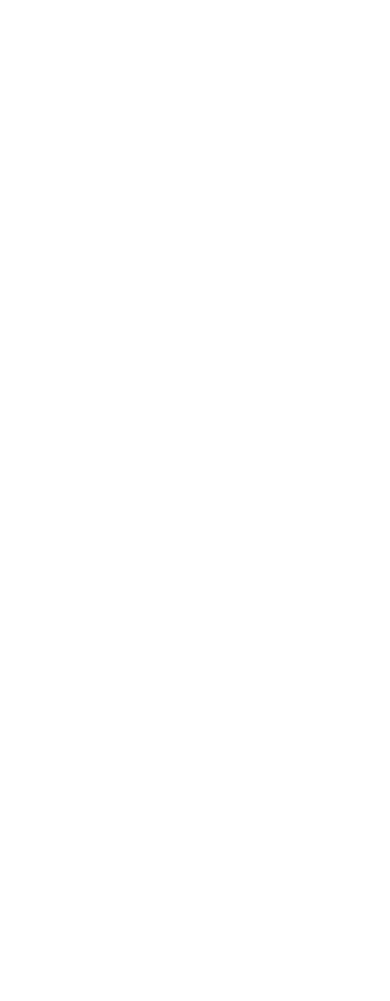
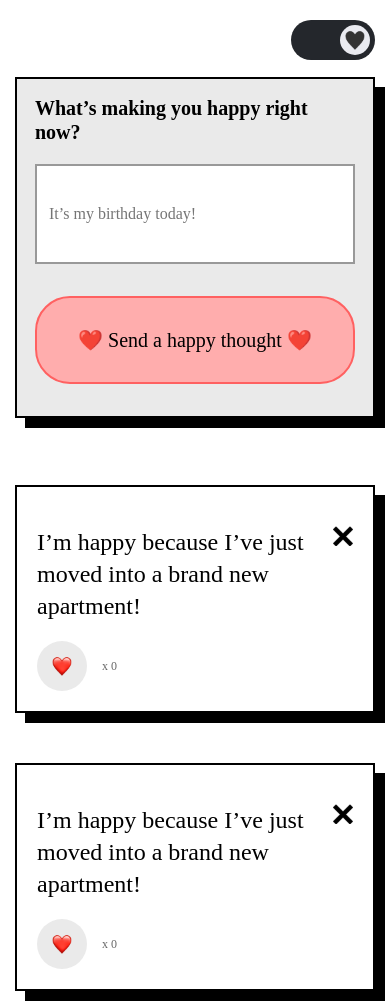
Before and after one commit to rartamosa/Happy-Thoughts-asynchronous-js-app, a plain HTML site: page index.html in a window 390 px wide. Shown: the top 1001 px of the page. Before the commit the page ends 844 px from the top, so only its background shows below. Drawn offline with Linux system fonts and the light colour scheme; a web font is replaced by a local one.

Commit message:
Updated HTML and CSS for mobile, tablet and desktop

```diff
--- a/app.js
+++ b/app.js
@@ -0,0 +1,7 @@
+// Buttons
+const themeButton = document.querySelector(".theme_switch");
+
+// Containers
+const body = document.querySelector("body");
+// Theme switch
+themeButton.addEventListener("click", () => body.classList.toggle("darktheme"));
--- a/index.html
+++ b/index.html
@@ -4,9 +4,71 @@
     <meta charset="UTF-8" />
     <meta http-equiv="X-UA-Compatible" content="IE=edge" />
     <meta name="viewport" content="width=device-width, initial-scale=1.0" />
+    <link
+      href="https://fonts.googleapis.com/css2?family=Kadwa&display=swap"
+      rel="stylesheet"
+    />
     <link rel="stylesheet" href="./style.css" />
-    <title>Document</title>
+    <title>Happy Thoughts</title>
   </head>
-  <body></body>
+  <body>
+    <section>
+      <div class="theme_switch_container">
+        <input class="theme_switch" type="checkbox" />
+      </div>
+      <div class="new-thought__container container">
+        <h2>What’s making you happy right now?</h2>
+        <form class="new-thought__container_form">
+          <input
+            type="text"
+            class="new-thought__container_input"
+            placeholder="It’s my birthday today!"
+            required
+            minlength="5"
+            maxlength="65"
+          />
+          <button class="new-thought__container_button" type="submit">
+            ❤️ Send a happy thought ❤️
+          </button>
+        </form>
+      </div>
+      <div class="single-thought__container container">
+        <div class="single-thought__container-1st-part">
+          <span class="single-thought__container-text">
+            I’m happy because I’ve just moved into a brand new apartment!
+          </span>
+          <button class="single-thought__container-delete"></button>
+        </div>
+        <div class="single-thought__container-2nd-part">
+          <button class="single-thought__container-like"></button>
+          <span class="single-thought__container-like-counter">x 0</span>
+        </div>
+      </div>
+      <div class="single-thought__container container">
+        <div class="single-thought__container-1st-part">
+          <span class="single-thought__container-text">
+            I’m happy because I’ve just moved into a brand new apartment!
+          </span>
+          <button class="single-thought__container-delete"></button>
+        </div>
+        <div class="single-thought__container-2nd-part">
+          <button class="single-thought__container-like"></button>
+          <span class="single-thought__container-like-counter">x 0</span>
+        </div>
+      </div>
+      <div class="single-thought__container container">
+        <div class="single-thought__container-1st-part">
+          <span class="single-thought__container-text">
+            I’m happy because I’ve just moved into a brand new apartment!
+          </span>
+          <button class="single-thought__container-delete"></button>
+        </div>
+        <div class="single-thought__container-2nd-part">
+          <button class="single-thought__container-like"></button>
+          <span class="single-thought__container-like-counter">x 0</span>
+        </div>
+      </div>
+    </section>
+  </body>
   <script src="./app.js"></script>
 </html>
--- a/style.css
+++ b/style.css
@@ -0,0 +1,214 @@
+* {
+  box-sizing: border-box;
+  padding: 0;
+  margin: 0;
+}
+
+body {
+  font-family: "Kadwa", serif;
+  font-size: 20px;
+  font-weight: 400;
+  background-color: #fff;
+  line-height: 24px;
+}
+
+h2 {
+  font-size: 20px;
+}
+
+.container {
+  /* width: 100%; */
+  margin: 0 15px;
+  box-shadow: 10px 10px 0px #000000;
+  border: 2px solid #000;
+  background-color: #fff;
+}
+
+.theme_switch {
+  width: 84px;
+  height: 40px;
+  position: absolute;
+  right: 15px;
+  top: 20px;
+  background-color: #24272c;
+  border-radius: 50px;
+  -webkit-appearance: none;
+  cursor: pointer;
+}
+
+.theme_switch:after {
+  content: "";
+  position: absolute;
+  top: 5px;
+  right: 5px;
+  background: #e9eaf0;
+  width: 30px;
+  height: 30px;
+  border-radius: 50%;
+  background-image: url(./assets/heart_dark-theme.png);
+  background-size: 20px;
+  background-position: center;
+  background-repeat: no-repeat;
+}
+
+.theme_switch:checked {
+  background-color: #eaeaea;
+}
+
+.theme_switch:checked:after {
+  left: 5px;
+  background-color: #333333;
+  background-image: url(./assets/heart_light-theme.png);
+  background-size: 20px;
+  background-position: center;
+  background-repeat: no-repeat;
+}
+
+.new-thought__container {
+  margin-top: 77px;
+  background-color: #eaeaea;
+  padding: 17px 18px 32px 18px;
+  margin-bottom: 67px;
+}
+
+.new-thought__container_form {
+  display: flex;
+  flex-direction: column;
+}
+
+.new-thought__container_input {
+  height: 100px;
+  border: 2px solid #999999;
+  padding: 12px;
+  font-family: "Kadwa", serif;
+  font-size: 16px;
+  margin-top: 20px;
+  margin-bottom: 32px;
+  position: relative;
+}
+
+.new-thought__container_button {
+  font-family: "Kadwa", serif;
+  font-size: 20px;
+  background-color: #ffadad;
+  border: 2px solid #ff6161;
+  border-radius: 35px;
+  padding: 22px 0;
+  line-height: 40px;
+  cursor: pointer;
+}
+
+.single-thought__container {
+  padding: 20px;
+  line-height: 32px;
+  font-size: 24px;
+  margin-bottom: 50px;
+}
+
+.single-thought__container-1st-part,
+.single-thought__container-2nd-part {
+  display: flex;
+  justify-content: space-between;
+  margin-top: 19px;
+}
+
+.single-thought__container-2nd-part {
+  justify-content: start;
+  align-items: center;
+  gap: 15px;
+}
+
+.single-thought__container-text {
+  width: 90%;
+}
+
+.single-thought__container-delete {
+  background-image: url(./assets/delete_button.png);
+  background-size: 20px;
+  width: 20px;
+  height: 20px;
+  background-position: right top;
+  background-repeat: no-repeat;
+  background-color: transparent;
+  border: none;
+  cursor: pointer;
+}
+
+.single-thought__container-like {
+  background-image: url(./assets/like_button.png);
+  width: 50px;
+  height: 50px;
+  background-size: 20px;
+  background-repeat: no-repeat;
+  background-position: center;
+  background-color: #eaeaea;
+  border: none;
+  border-radius: 25px;
+  cursor: pointer;
+}
+
+.single-thought__container-like:visited,
+.single-thought__container-like:hover {
+  background-color: #ffadad;
+}
+
+.single-thought__container-like-counter {
+  color: #666666;
+  font-size: 12px;
+  line-height: 15px;
+}
+
+/* Tablet */
+@media all and (min-width: 768px) {
+  h2 {
+    font-size: 24px;
+    line-height: 48px;
+  }
+  .theme_switch {
+    right: 36px;
+  }
+  .container {
+    margin: 0 36px;
+  }
+  .new-thought__container {
+    margin-top: 77px;
+    margin-bottom: 100px;
+  }
+  .new-thought__container_button {
+    width: 304px;
+  }
+  .single-thought__container {
+    margin-bottom: 50px;
+  }
+  .single-thought__container-delete {
+    width: 15px;
+    height: 15px;
+    background-size: 15px;
+  }
+}
+
+/* Desktop */
+@media all and (min-width: 1200px) {
+  body {
+    display: flex;
+    justify-content: center;
+  }
+  .container {
+    width: 696px;
+    margin: 100px 0 77px 0;
+  }
+  .theme_switch_container {
+    display: flex;
+    justify-content: end;
+  }
+  .theme_switch {
+    position: relative;
+    right: 0;
+  }
+}
+
+/* Dark theme */
+.darktheme {
+  background-color: #1e1e1e;
+  transition: all 0.3s ease;
+}
```
Also changed, not shown: assets/delete_button.png (added), assets/heart_dark-theme.png (added), assets/heart_light-theme.png (added), assets/like_button.png (added), 2 other files.
